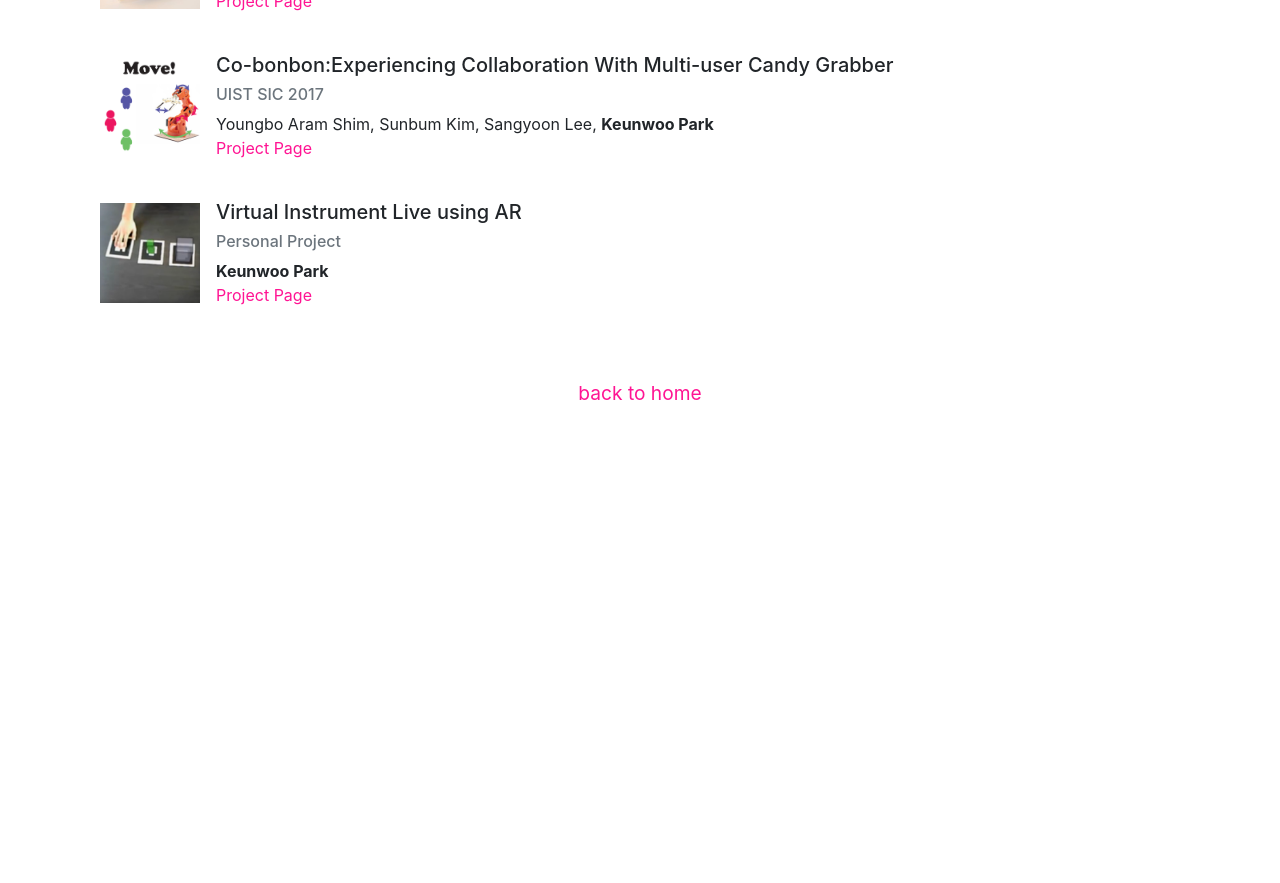
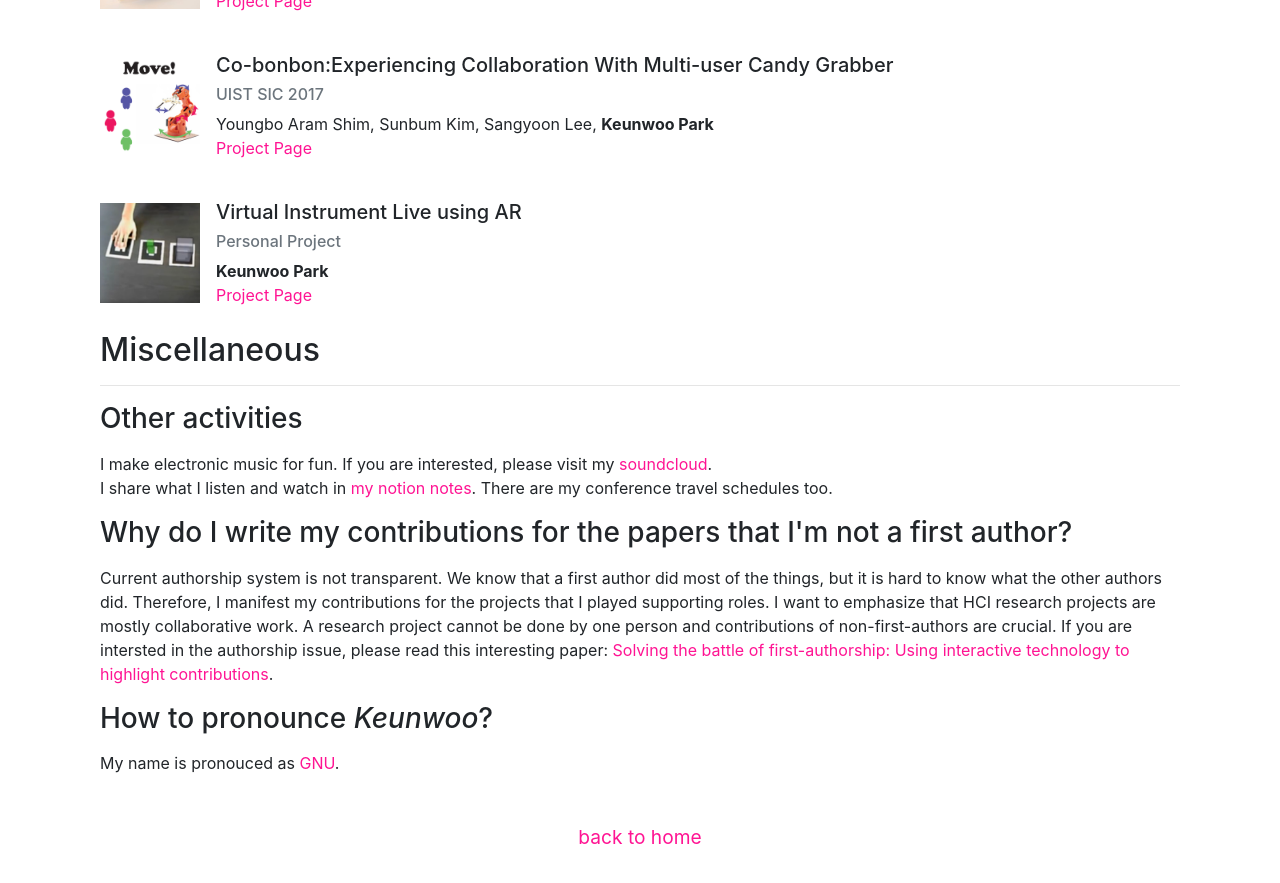
Before and after one commit to KeunwooPark/Portfolio, a Jekyll site: the page built from index.html, in a window 1280 px wide and 900 px high, scrolled down 3067 px. Shown: the top 883 px of the window. Built offline with Jekyll 4.4.1, drawn with Linux system fonts in a browser that asks for light colours; nearby versions of some CDN libraries; before the commit the page ends 3523 px from its top, so only the background shows below that.

Commit message:
Add misc section

```diff
--- a/index.html
+++ b/index.html
@@ -80,4 +80,22 @@ last_updated: "2021-04-07"
   {% for post in site.categories.misc %}
     {% include post_card.html post=post%}
   {% endfor %}
+
+  <div>
+    <h2 class="mb-3"> Miscellaneous </h2>
+    <hr>
+    <h3 class="mb-3 mt-3"> Other activities </h3>
+    I make electronic music for fun. If you are interested, please visit my <a target="_blank" href="https://soundcloud.com/keunwoopark-1">soundcloud</a>.<br>
+    I share what I listen and watch in <a target="_blank" href="https://www.notion.so/keunwoopark/Personal-Public-0624f6a0904d4813b5bdbfc675540ccc"> my notion notes</a>. There are my conference travel schedules too.<br>
+
+    <h3 class="mb-3 mt-3"> Why do I write my contributions for the papers that I'm not a first author? </h3>
+    Current authorship system is not transparent. We know that a first author did most of the things, but it is hard to know what the other authors did.
+    Therefore, I manifest my contributions for the projects that I played supporting roles.
+    I want to emphasize that HCI research projects are mostly collaborative work. A research project cannot be done by one person and contributions of non-first-authors are crucial.
+    If you are intersted in the authorship issue, please read this interesting paper: <a target="_blank" href="https://dl.acm.org/doi/abs/10.1145/2851581.2892582">Solving the battle of first-authorship: Using interactive technology to highlight contributions</a>.<br>
+
+    <h3 class="mb-3 mt-3"> How to pronounce <i>Keunwoo</i>?</h3>
+    My name is pronouced as <a href="https://en.wikipedia.org/wiki/GNU">GNU</a>.<br>
+  </div>
+
 </div>
```
Also changed, not shown: 2 other files.
